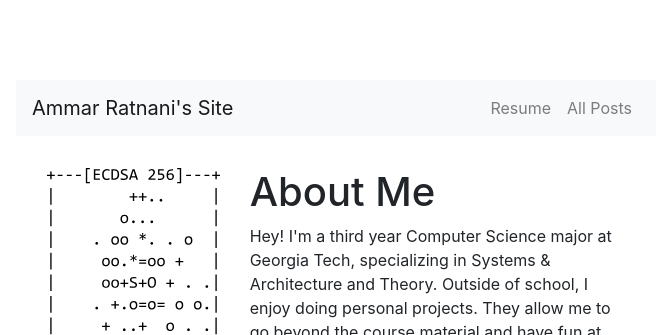
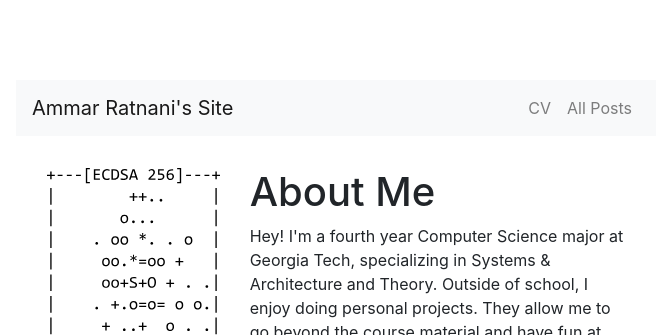
Before and after one commit to ammrat13/ammrat13.github.io, a Jekyll site: the page built from index.html, in a window 1280 px wide. Shown: the top 335 px of the page, without its empty margins (304-967 px from the left). Built offline with Jekyll 4.4.1, drawn with Linux system fonts in a browser that asks for light colours; nearby versions of some CDN libraries; some of the changed text lies outside the part shown.

Commit message:
Update Description for End of Third Year (#34)
Commits:
* Change about page
* Update resume/cv

```diff
--- a/_data/navbar_links.yml
+++ b/_data/navbar_links.yml
@@ -2,7 +2,7 @@
 # Remember that the brand links to the home page - this just contains all the
 #   other links
 
-- name: Resume
-  page: /assets/pdf/resume.pdf
+- name: CV
+  page: /assets/pdf/cv.pdf
 - name: All Posts
   page: /post_listing.html
--- a/_includes/about_me.html
+++ b/_includes/about_me.html
@@ -1,7 +1,7 @@
 <!-- Note that this file has to be HTML since its includer is HTML -->
 
 <p>
-    Hey! I'm a third year Computer Science major at Georgia Tech, specializing
+    Hey! I'm a fourth year Computer Science major at Georgia Tech, specializing
     in Systems &amp; Architecture and Theory. Outside of school, I enjoy doing
     personal projects. They allow me to go beyond the course material and have
     fun at the same time. I figured my work wasn't doing much just sitting
```
Also changed, not shown: 2 other files.
